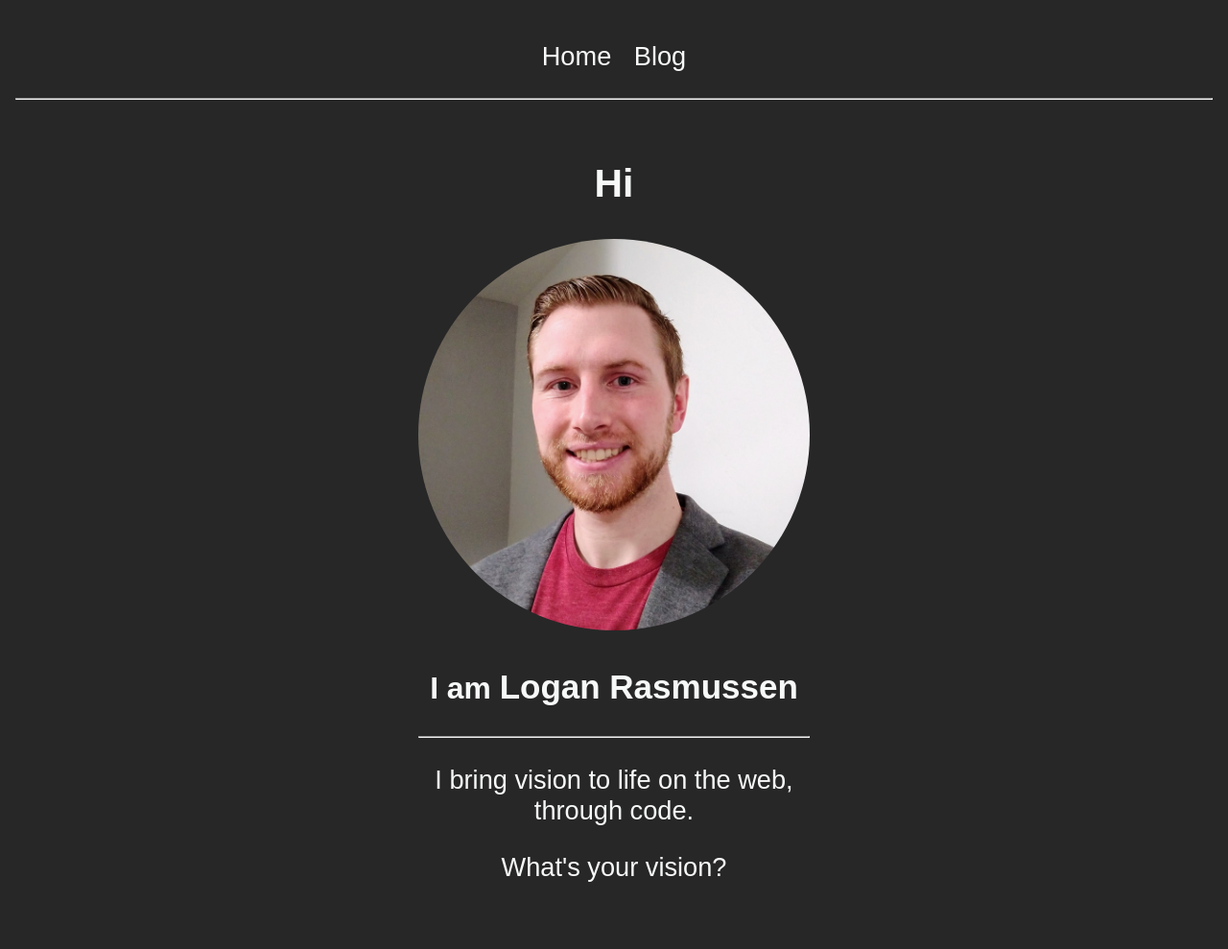
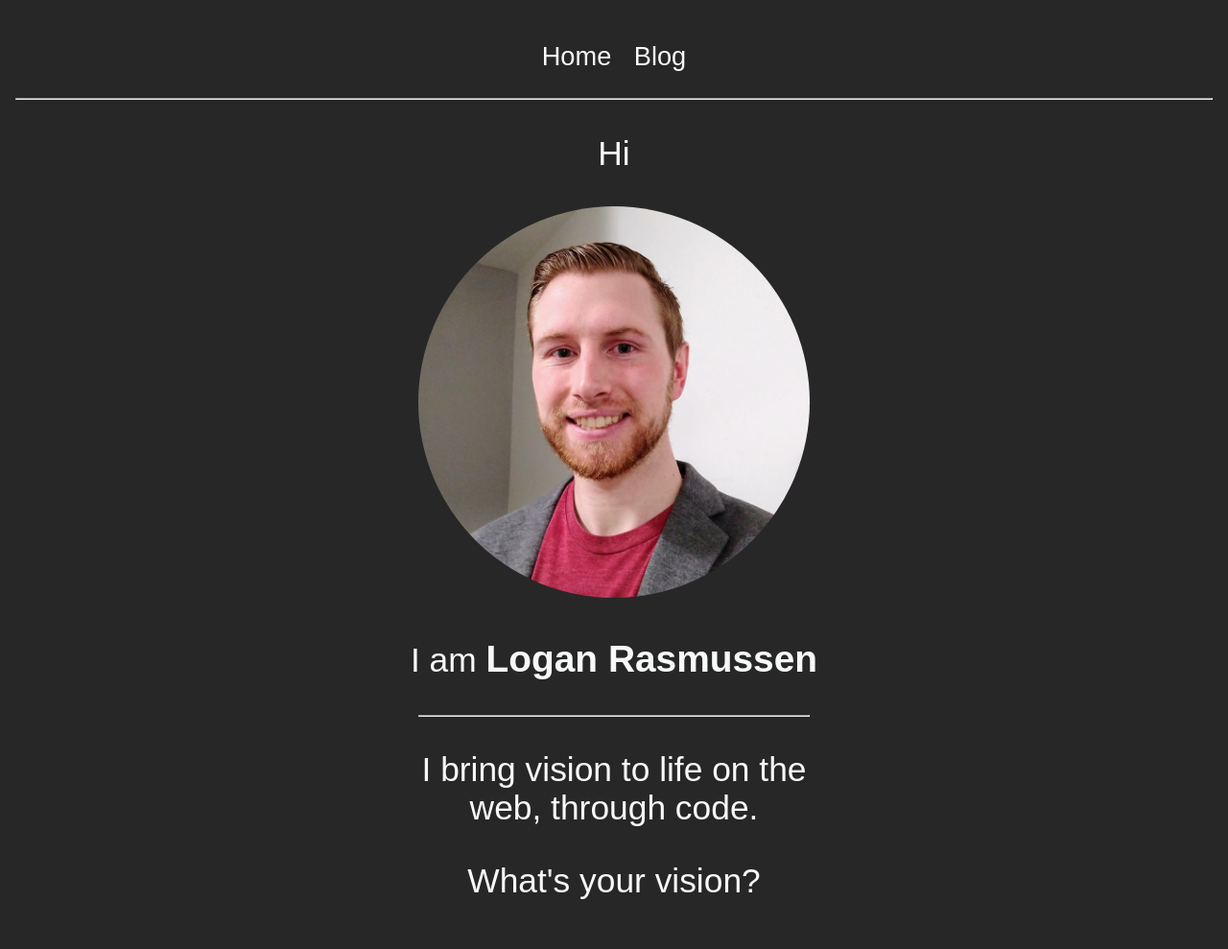
Before and after one commit to codingLogan/codingLogan.github.io, a Jekyll site: the page built from index.html, in a window 1280 px wide. Shown: the whole page at 96% size. Built offline with Jekyll 4.4.1, drawn with Linux system fonts in a browser that asks for light colours.

Commit message:
Fix Home page padding and typing

```diff
--- a/_sass/intro.scss
+++ b/_sass/intro.scss
@@ -4,14 +4,17 @@
     background: var(--background-color);
     color: var(--text-color);
     font-size: 1em;
-    padding:1rem;
     font-family: "Arial";
+}
+
+#hello p {
+    font-size: 1.3em;
 }
 
 #myname {
     font-size: 1.1em;
     font-weight: bold;
-    color: var(--link-color);
+    color: var(--heading-color);
 }
 
 #slogan {
--- a/index.html
+++ b/index.html
@@ -3,9 +3,9 @@ layout: default
 title: Home
 ---
 <section id="hello">
-    <h2>Hi</h2>
+    <p>Hi</p>
     <img id="profile-picture" alt="Handsome picture of Logan Rasmussen" src="./images/LoganProfile.jpg">
-    <h1>I am <span id="myname">Logan Rasmussen</span></h1>
+    <p>I am <span id="myname">Logan Rasmussen</span></p>
     <section id="slogan">
         <hr/>
         <p>I bring vision to life on the web, through code.</p>
```
